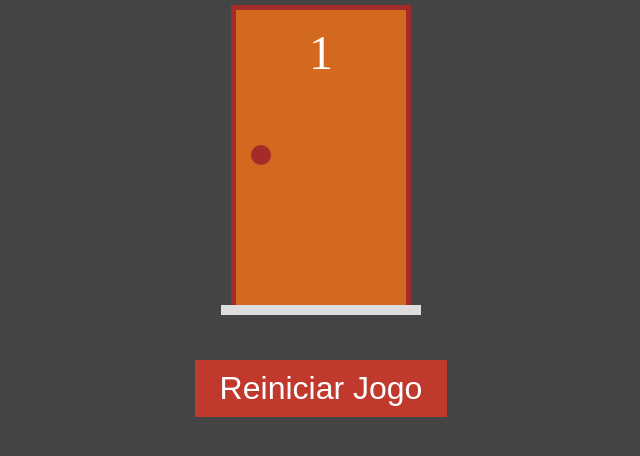
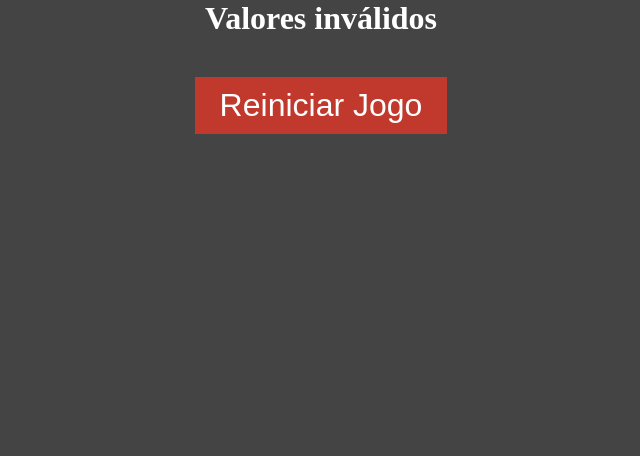
Before and after one commit to neanderdev/projeto-nextjs-portas, a Next.js app: page /jogo/1/1 in a window 1280 px wide. Shown: the top 456 px of the page, without its empty margins (319-959 px from the left). Built offline with nearby package versions, Linux system fonts and the light colour scheme.

Commit message:
Validando Formulário

```diff
--- a/src/pages/jogo/[portas]/[temPresente].tsx
+++ b/src/pages/jogo/[portas]/[temPresente].tsx
@@ -12,7 +12,18 @@ import { atualizarPortas, criarPortas } from '../../../functions/portas';
 export default function Jogo() {
     const router = useRouter();
 
+    const [valido, setValido] = useState(false);
     const [portas, setPortas] = useState<ModelPorta[]>([]);
+
+    useEffect(() => {
+        const portas = Number(router.query.portas);
+        const temPresente = Number(router.query.temPresente);
+
+        const qtdePortasValida = portas >= 3 && portas <= 100;
+        const temPresenteValido = temPresente >= 1 && temPresente <= portas;
+
+        setValido(qtdePortasValida && temPresenteValido);
+    }, [router?.query, portas]);
 
     useEffect(() => {
         const portas = Number(router.query.portas);
@@ -34,7 +45,11 @@ export default function Jogo() {
     return (
         <div id={styles.jogo}>
             <div className={styles.portas}>
-                {renderizarPortas()}
+                {
+                    valido
+                        ? renderizarPortas()
+                        : <h1>Valores inválidos</h1>
+                }
             </div>
 
             <div className={styles.botoes}>
```
